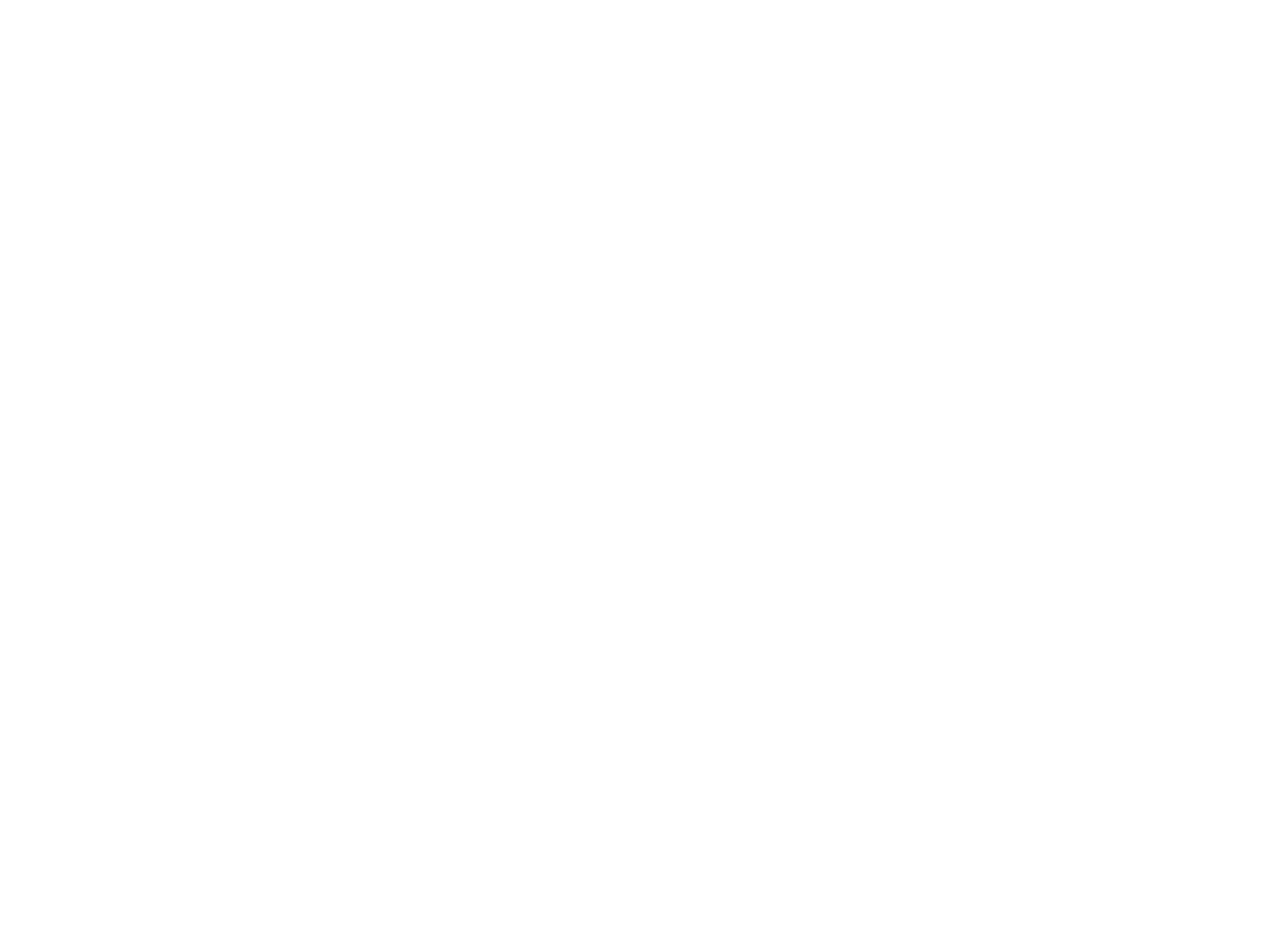
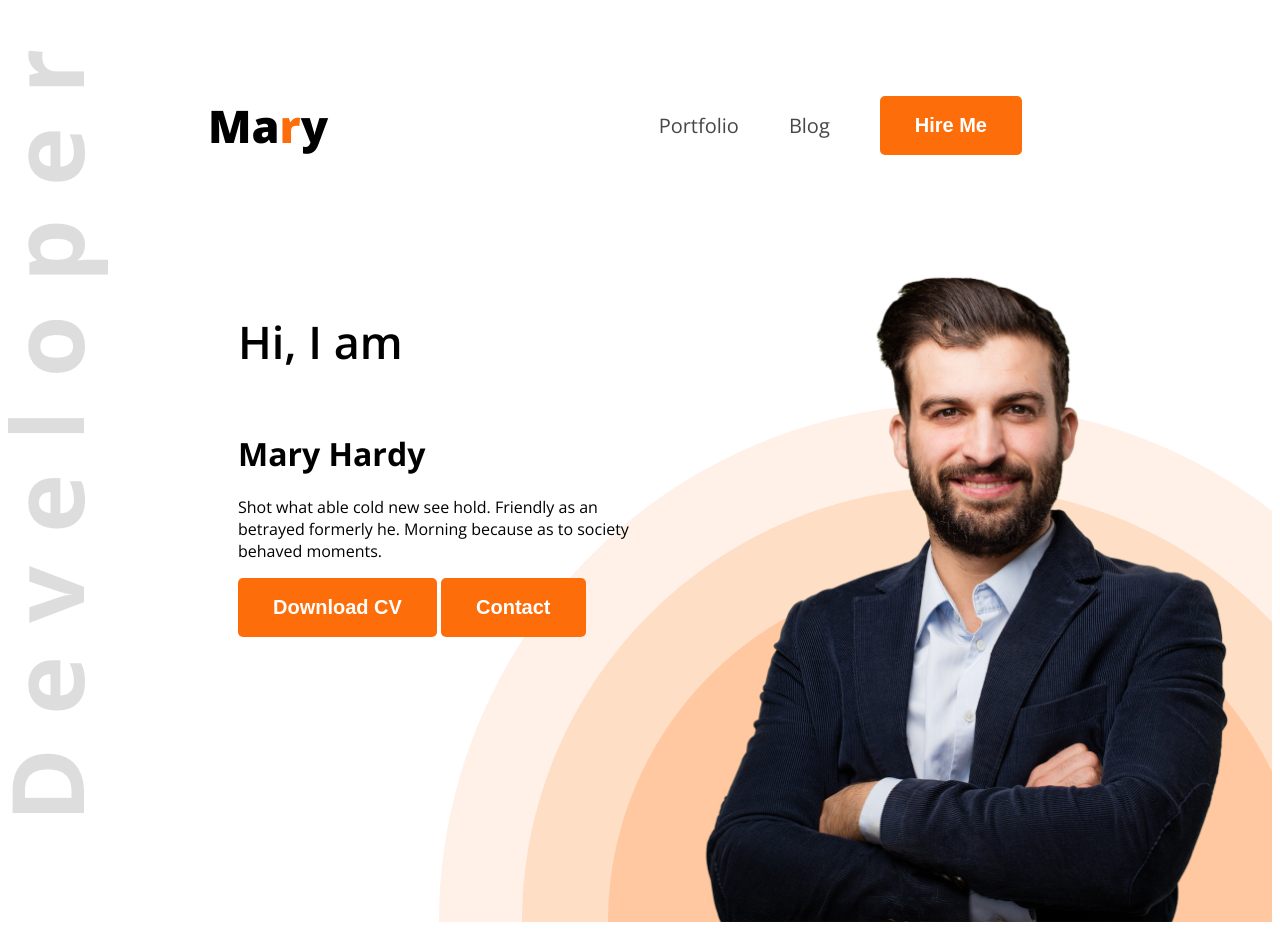
Before and after one commit to nafisadmankhan/web-dev-portfolio, a plain HTML site: page index.html in a window 1280 px wide. Before the commit the page ends 800 px from the top, so only its background shows below. Drawn offline with nearby package versions, Linux system fonts and the light colour scheme.

Commit message:
Added Header Part

```diff
--- a/index.html
+++ b/index.html
@@ -4,8 +4,34 @@
     <meta charset="UTF-8">
     <meta name="viewport" content="width=device-width, initial-scale=1.0">
     <title>Document</title>
+    <style>
+    @import url('https://fonts.googleapis.com/css2?family=Open+Sans:ital,wght@0,300..800;1,300..800&display=swap');
+    </style>
+    <link rel="stylesheet" href="styles/portfolio.css">
 </head>
-<body>
+<body class="open-sans-normal">
+    <header class="header">
+        <nav>
+            <h3 class="nav-title">Ma<span class="text-primary">r</span>y</h3>
+            <ul>
+                <li><a class="dark-2" href="">Portfolio</a></li>
+                <li><a class="dark-2" href="">Blog</a></li>
+                <li><a href=""><button class="btn-primary">Hire Me</button></a></li>
+            </ul>
+        </nav>
+        <div class="banner">
+            <div class="banner-content">
+                <h4 class="banner-greetings">Hi, I am</h4>
+                <h1 class="banner-title">Mary Hardy</h1>
+                <p class="banner-description">
+                    Shot what able cold new see hold. Friendly as an betrayed formerly he. Morning because as to society behaved moments.
+                </p>
+                <button class="btn-primary">Download CV</button>
+                <button class="btn-primary">Contact</button>
+            </div>
+            <img class="banner-profile-picture" src="images/hardy.png" alt="">
+        </div>
+    </header>
 
 </body>
 </html>
--- /dev/null
+++ b/styles/portfolio.css
@@ -0,0 +1,87 @@
+.open-sans-normal {
+  font-family: "Open Sans", sans-serif;
+  font-optical-sizing: auto;
+  font-style: normal;
+  font-variation-settings:
+    "wdth" 100;
+}
+
+/* Shared Style */
+.text-primary {
+    color: #FD6E0A;
+}
+
+.dark-2{
+    color: #474747;
+}
+
+.btn-primary{
+    background-color: #FD6E0A;
+    font-weight: bold;
+    color: white;
+    border-radius: 5px;
+    padding: 18px 35px;
+    font-size: 20px;
+    border: none;
+}
+
+/* header */
+.header{
+    background-image: url('../images/developer.png'), url('../images/header_bg.png');
+    background-repeat: no-repeat;
+    background-position: top left, bottom right;
+}
+
+/* Nav styles */
+nav{
+    display: flex;
+    align-items: center;
+    justify-content: space-between;
+    margin: 50px 200px;
+}
+
+.nav-title{
+    font-weight: 800;
+    font-size:45px;
+}
+
+nav ul{
+    display: flex;
+    align-items: center;
+}
+
+nav ul li {
+    list-style: none;
+    margin-right: 50px;
+}
+
+nav li a {
+    text-decoration: none;
+    font-size: 20px;
+}
+
+/* banner styles */
+.banner{
+    display: flex;
+    justify-content: space-between;
+    margin: 0 35px 0 230px;
+}
+
+.banner-content{
+    max-width: 580px;
+
+}
+
+.banner-greetings {
+    font-size: 45px;
+    font-weight: 600;
+}
+
+.banner-title {
+    font-weight: bold;
+    /* font-weight: bold; */
+}
+
+.banner-profile-picture {
+    width:580px;
+}
```
